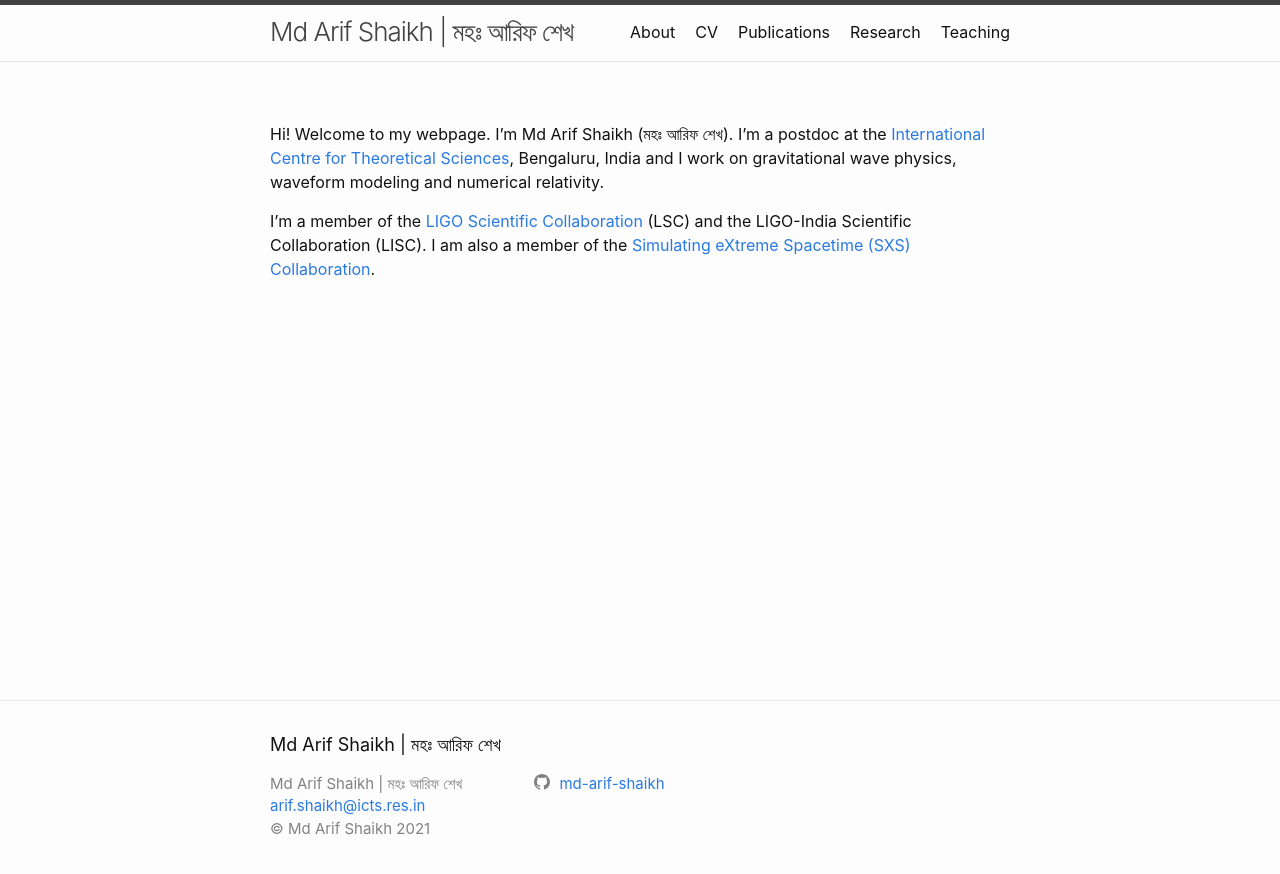
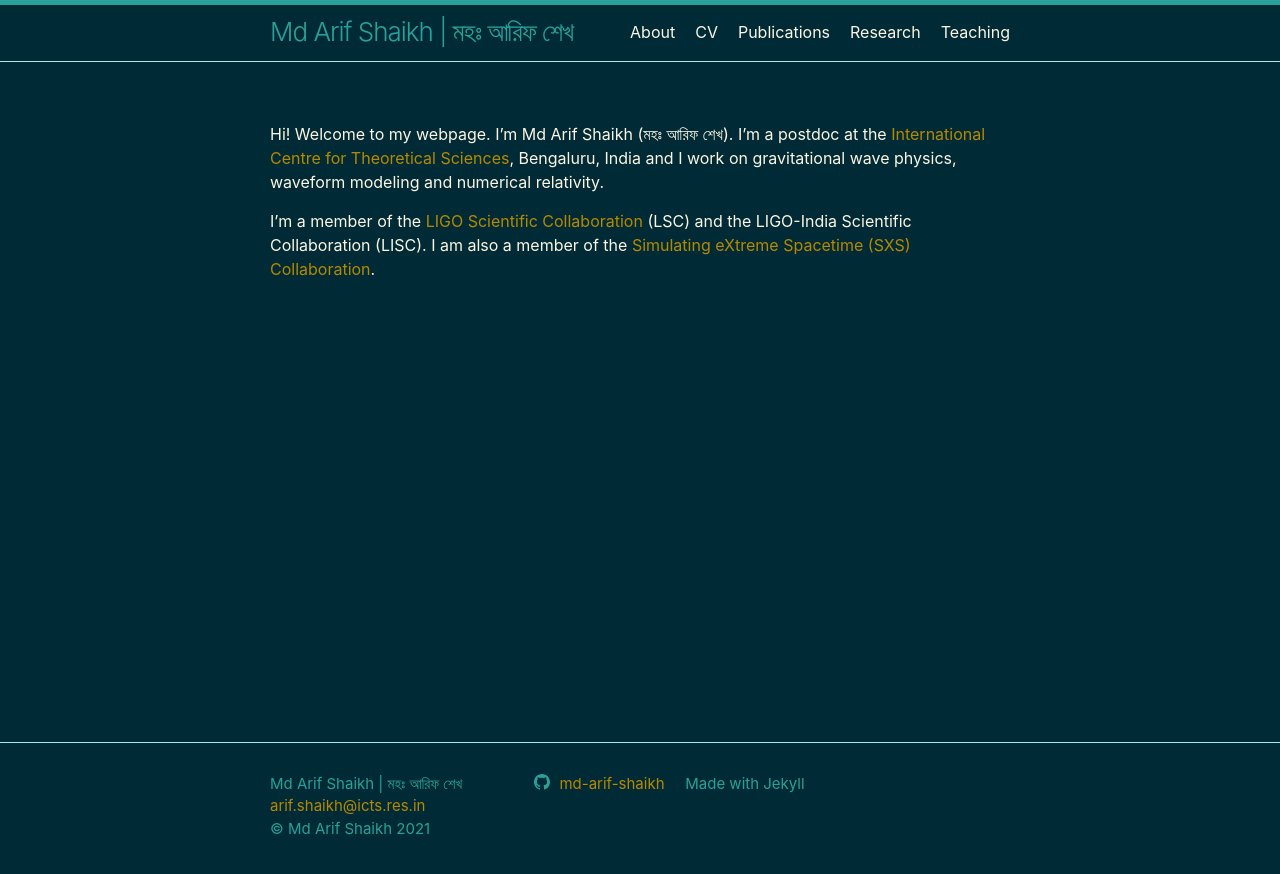
Before and after one commit to md-arif-shaikh/md-arif-shaikh.github.io, a Jekyll site: the page built from index.md, in a window 1280 px wide. Shown: the top 874 px of the page. Built offline with Jekyll 4.4.1, drawn with Linux system fonts in a browser that asks for light colours.

Commit message:
changed colors, modified footer

```diff
--- a/_config.yml
+++ b/_config.yml
@@ -16,6 +16,7 @@
 title: Md Arif Shaikh | মহঃ আরিফ শেখ
 email: arif.shaikh@icts.res.in
 description: >- # this means to ignore newlines until "baseurl:"
+  Made with Jekyll
 baseurl: "" # the subpath of your site, e.g. /blog
 url: "https://md-arif-shaikh.github.io" # the base hostname & protocol for your site, e.g. http://example.com
 # twitter_username: jekyllrb
--- a/_includes/footer.html
+++ b/_includes/footer.html
@@ -3,7 +3,7 @@
 
   <div class="wrapper">
 
-    <h2 class="footer-heading">{{ site.title | escape }}</h2>
+    <!-- <h2 class="footer-heading">{{ site.title | escape }}</h2> -->
 
     <div class="footer-col-wrapper">
       <div class="footer-col footer-col-1">
--- a/_sass/minima.scss
+++ b/_sass/minima.scss
@@ -10,13 +10,13 @@ $base-line-height: 1.5 !default;
 
 $spacing-unit:     30px !default;
 
-$text-color:       #111 !default;
-$background-color: #fdfdfd !default;
-$brand-color:      #2a7ae2 !default;
+$text-color:       #fdf6e3  !default;
+$background-color: #002b36  !default;
+$brand-color:      #b58900 !default;
 
-$grey-color:       #828282 !default;
+$grey-color:       #2aa198 !default;
 $grey-color-light: lighten($grey-color, 40%) !default;
-$grey-color-dark:  darken($grey-color, 25%) !default;
+$grey-color-dark:  darken($grey-color, 0%) !default;
 
 $table-text-align: left !default;
 
```
